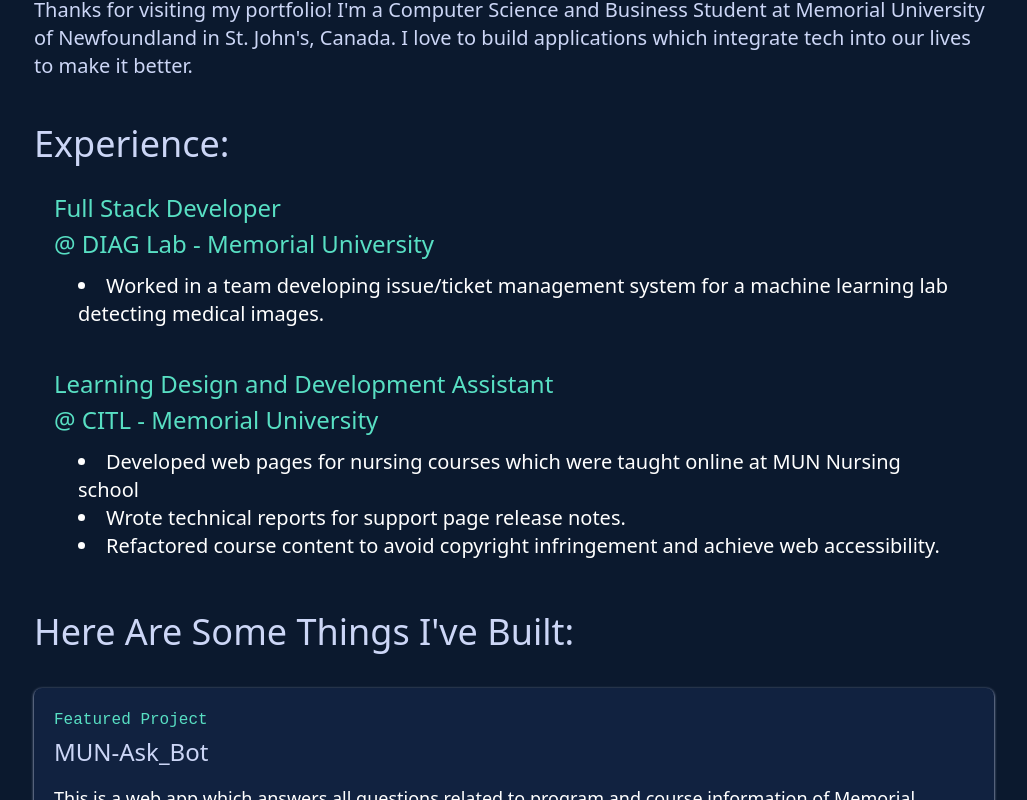
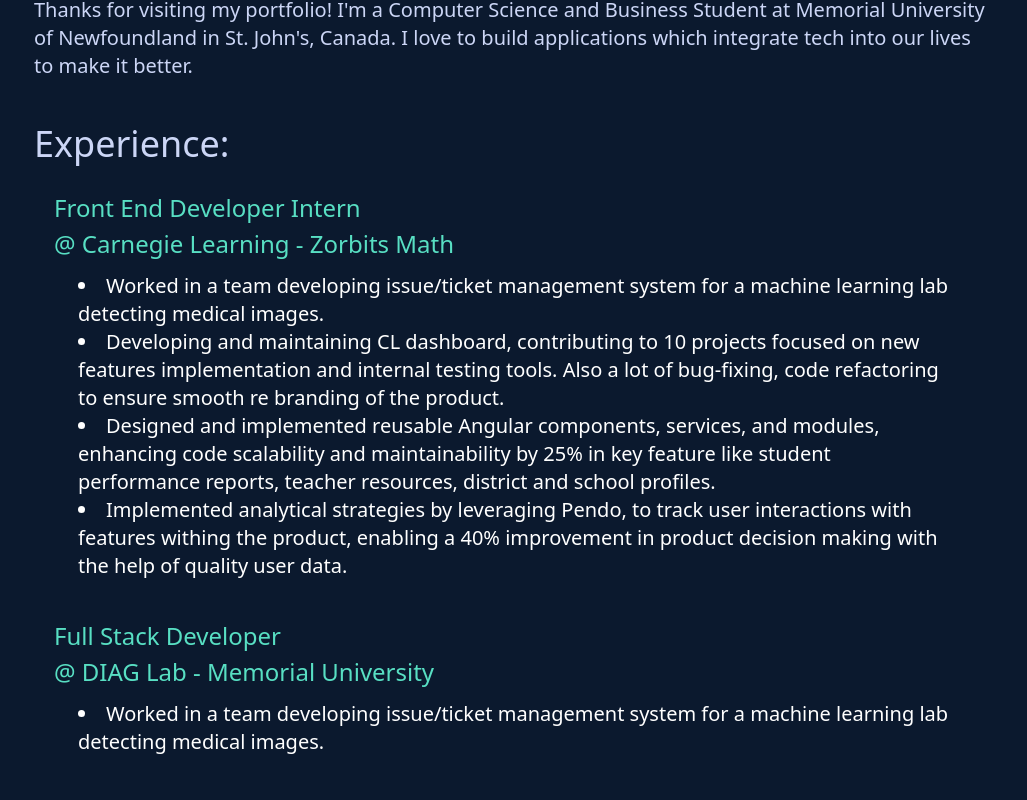
Before and after one commit to TBill06/portfolio, a React (Create React App) app: page / in a window 1280 px wide. Shown: the part 390-1190 px from the top of the page, without its empty margins (126-1153 px from the left). Built offline with nearby package versions, Linux system fonts and the light colour scheme.

Commit message:
New experience

```diff
--- a/src/components/About.js
+++ b/src/components/About.js
@@ -2,6 +2,20 @@
     return(
         <div className="pb-6">
         <h3 className="text-4xl text-[#CCD6F6] py-2 md:text-4xl">Experience:</h3>
+        <div className="p-5">
+        <h4 className="text-[#58DFC3] text-xl pb-1 md:text-2xl">Front End Developer Intern</h4>
+        <h4 className="text-[#58DFC3] text-xl md:text-2xl">@ Carnegie Learning - Zorbits Math</h4>
+        <ul className="list-disc text-white text-xl px-6 pt-3 list-inside">
+            <li>Worked in a team developing issue/ticket management system for a machine learning lab detecting medical images.</li>
+            <li>Developing and maintaining CL dashboard, contributing to 10 projects focused on new features implementation
+                and internal testing tools. Also a lot of bug-fixing, code refactoring to ensure smooth re branding of the product.</li>
+            <li>Designed and implemented reusable Angular components, services, and modules, enhancing code scalability and
+                maintainability by 25% in key feature like student performance reports, teacher resources, district and school
+                profiles.</li>
+            <li>Implemented analytical strategies by leveraging Pendo, to track user interactions with features withing the product,
+                enabling a 40% improvement in product decision making with the help of quality user data.</li>
+        </ul>
+        </div>
         <div className="p-5">
         <h4 className="text-[#58DFC3] text-xl pb-1 md:text-2xl">Full Stack Developer</h4>
         <h4 className="text-[#58DFC3] text-xl md:text-2xl">@ DIAG Lab - Memorial University</h4>
--- a/src/components/Navbar.js
+++ b/src/components/Navbar.js
@@ -4,7 +4,7 @@
         <header className="bg-[#0B192E] px-2 top-0 z-10 lg:px-5">
             <nav className="flex py-5 items-center justify-between">
                 <h1 className="font-semibold text-white">TUSHAR BILLAKANTI</h1>
-                <a className="text-[#58DFC3] border border-[#58DFC3] hover:text-white hover:bg-[#153140] px-7 py-2 rounded outline-none ease-linear transition-all duration-150" href="src/components/Tushar.pdf" target='_blank' rel="noreferrer">RESUME</a>
+                <a className="text-[#58DFC3] border border-[#58DFC3] hover:text-white hover:bg-[#153140] px-7 py-2 rounded outline-none ease-linear transition-all duration-150" href="src/components/Tushar_new.pdf" target='_blank' rel="noreferrer">RESUME</a>
             </nav>
         </header>
         </>
```
Also changed, not shown: 2 other files (tests, documents, lock files or other folders).
